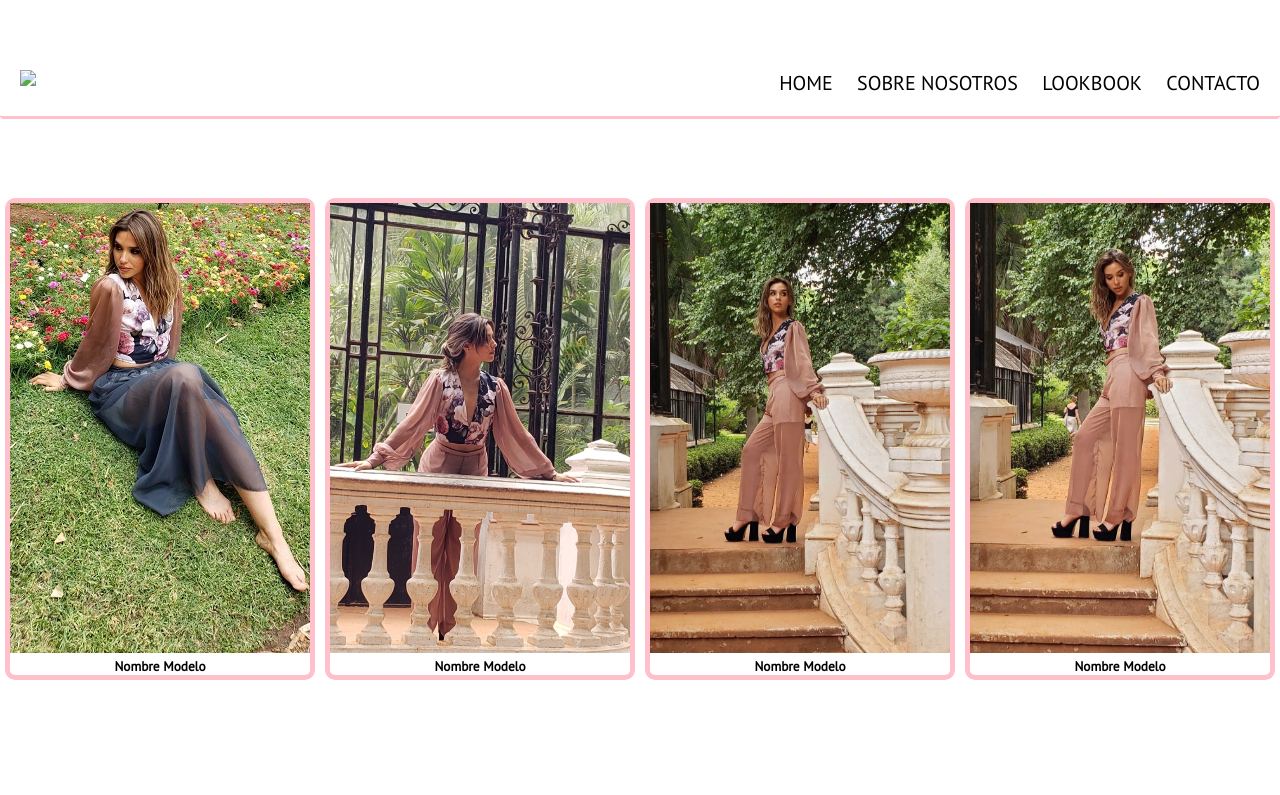
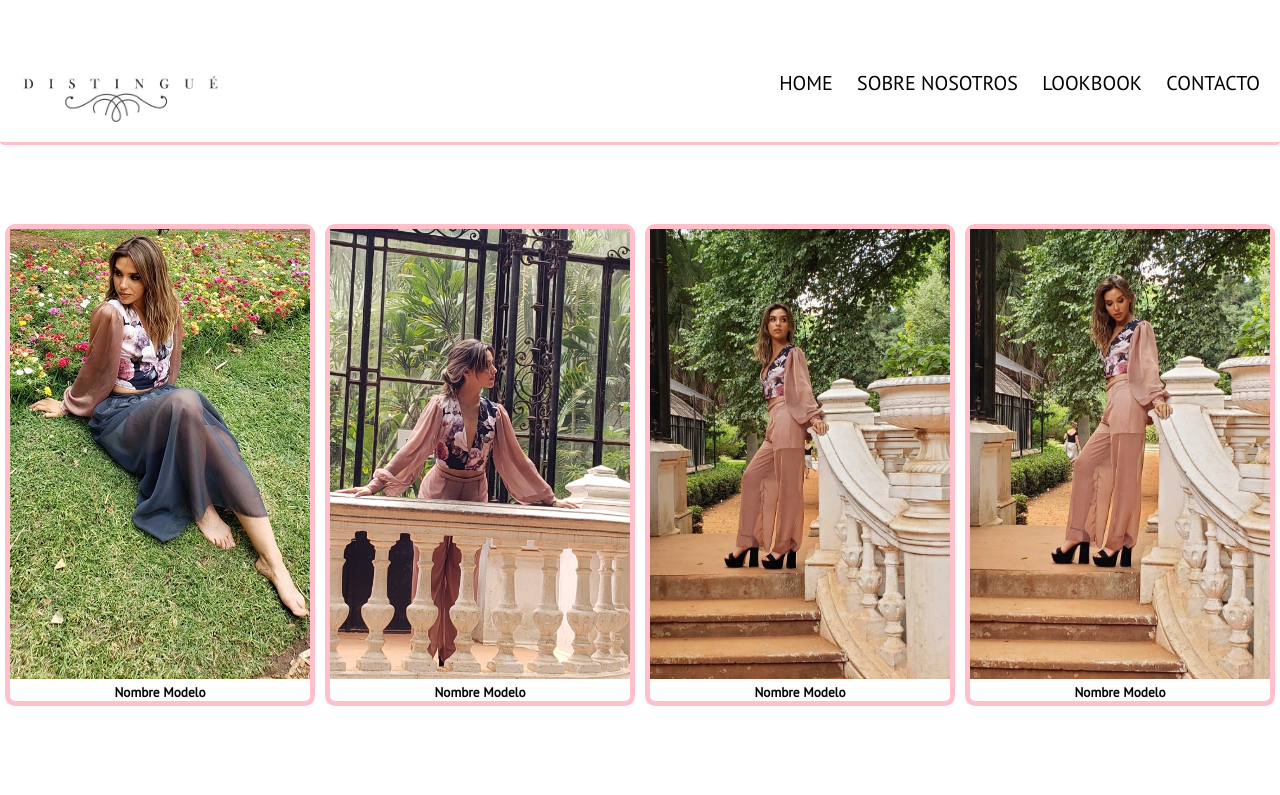
Before and after one commit to avmazzaglia/TPO-AVM-HTML.github.io, a plain HTML site: page nav/lookbook.html in a window 1280 px wide. Shown: the top 795 px of the page. Drawn offline with Linux system fonts and the light colour scheme.

Commit message:
Update lookbook.html

```diff
--- a/nav/lookbook.html
+++ b/nav/lookbook.html
@@ -27,7 +27,7 @@
         <header class="header">
             <nav>
                 <br>
-                <img src="..img/logo.jpg" width="200px" height="inherit" align="left">
+                <img src="../img/logo.jpg" width="200px" height="inherit" align="left">
                 <a class="menu" href="../index.html">HOME</a>
                 <a class="menu" href="sobrenosotros.html">SOBRE NOSOTROS</a>
                 <a class="menu" href="lookbook.html">LOOKBOOK</a>
```
